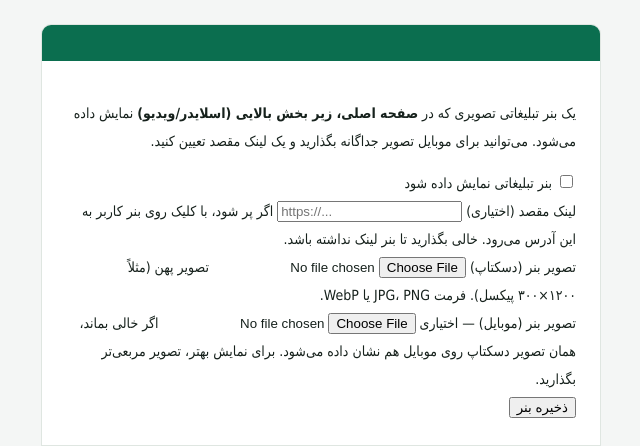
After one commit to ErfanHaddadiGivi/itecho-new-code, a PHP site: the page made by app/Views/admin/ad-banner/index.php in a window 1280 px wide. The commit adds this page. Shown: the top 446 px of the page, without its empty margins (319-959 px from the left). Run offline with PHP 8.4, Linux system fonts and the light colour scheme; the template is opened without the code that fills it, so the values that code supplies are empty; some libraries are stand-ins or nearby versions.

Commit message:
feat(ui): بزرگ‌تر شدن لوگو/آیکون‌ها + بنر تبلیغاتی با تنظیمات پنل
۱) لوگو و آیکون‌های هدر (سبد/حساب) بزرگ‌تر شدند تا خواناتر و برجسته‌تر باشند
   (اندازهٔ لوگوی تصویری/متنی، مارک IT و آیکون‌ها).

۲) بنر تبلیغاتی صفحه اصلی:
   - صفحهٔ مدیریت «بنر تبلیغاتی» (زیر بخش «شخصی‌سازی ظاهر») با تنظیمات:
     فعال/غیرفعال، تصویر دسکتاپ، تصویر موبایل (اختیاری) و لینک مقصد.
     AdBannerController + مسیرها + آیتم منوی ادمین.
   - مقادیر در جدول settings ذخیره می‌شوند (بدون تغییر ساختار دیتابیس)؛
     تصاویر در uploads/banners.
   - نمایش در صفحه اصلی، بین بخش بالایی (اسلایدر/ویدیو) و دسته‌بندی‌ها؛
     سوییچ تصویر دسکتاپ/موبایل با <picture> بدون جاوااسکریپت. اگر لینک
     داشته باشد کل بنر کلیک‌پذیر می‌شود.

Co-Authored-By: Claude Opus 4.8 <noreply@anthropic.com>
Claude-Session: https://claude.ai/code/session_01N4PmzkgFdEdHsDn6p31Fzw

```diff
--- /dev/null
+++ b/app/Views/admin/ad-banner/index.php
@@ -0,0 +1,82 @@
+<?php
+/**
+ * تنظیمات بنر تبلیغاتی صفحه اصلی
+ *
+ * @var bool   $enabled
+ * @var string $image   نام فایل تصویر دسکتاپ
+ * @var string $mobile  نام فایل تصویر موبایل
+ * @var string $link    آدرس مقصد بنر
+ * @var array  $errors
+ */
+
+use App\Core\Csrf;
+?>
+
+<div class="page-actions">
+    <p class="page-hint">
+        یک بنر تبلیغاتی تصویری که در <b>صفحه اصلی، زیر بخش بالایی (اسلایدر/ویدیو)</b>
+        نمایش داده می‌شود. می‌توانید برای موبایل تصویر جداگانه بگذارید و یک لینک مقصد تعیین کنید.
+    </p>
+</div>
+
+<?php if (isset($errors['image'])): ?>
+    <div class="panel panel--todo" style="border-inline-start-color: var(--danger);">
+        <p><?= e($errors['image']) ?></p>
+    </div>
+<?php endif; ?>
+
+<form action="<?= e(url('admin/ad-banner')) ?>" method="post" enctype="multipart/form-data" class="form">
+    <?= Csrf::field() ?>
+
+    <section class="panel panel--form">
+        <div class="field field--check">
+            <label>
+                <input type="checkbox" name="ad_banner_enabled" value="1" <?= $enabled ? 'checked' : '' ?>>
+                بنر تبلیغاتی نمایش داده شود
+            </label>
+        </div>
+
+        <div class="field">
+            <label for="ad_banner_link">لینک مقصد (اختیاری)</label>
+            <input type="text" id="ad_banner_link" name="ad_banner_link" dir="ltr"
+                   value="<?= e((string) $link) ?>" placeholder="https://...">
+            <span class="field__hint">اگر پر شود، با کلیک روی بنر کاربر به این آدرس می‌رود. خالی بگذارید تا بنر لینک نداشته باشد.</span>
+        </div>
+
+        <div class="brand-uploads">
+            <!-- تصویر دسکتاپ -->
+            <div class="field brand-upload">
+                <label>تصویر بنر (دسکتاپ)</label>
+                <?php if ($image): ?>
+                    <div class="brand-upload__preview brand-upload__preview--banner">
+                        <img src="<?= e(url('uploads/banners/' . $image)) ?>" alt="بنر فعلی">
+                    </div>
+                    <label class="brand-upload__remove">
+                        <input type="checkbox" name="remove_ad_image" value="1"> حذف تصویر دسکتاپ
+                    </label>
+                <?php endif; ?>
+                <input type="file" name="ad_image" accept="image/png,image/jpeg,image/webp">
+                <span class="field__hint">تصویر پهن (مثلاً ۱۲۰۰×۳۰۰ پیکسل). فرمت JPG، PNG یا WebP.</span>
+            </div>
+
+            <!-- تصویر موبایل -->
+            <div class="field brand-upload">
+                <label>تصویر بنر (موبایل) — اختیاری</label>
+                <?php if ($mobile): ?>
+                    <div class="brand-upload__preview brand-upload__preview--banner">
+                        <img src="<?= e(url('uploads/banners/' . $mobile)) ?>" alt="بنر موبایل فعلی">
+                    </div>
+                    <label class="brand-upload__remove">
+                        <input type="checkbox" name="remove_ad_image_mobile" value="1"> حذف تصویر موبایل
+                    </label>
+                <?php endif; ?>
+                <input type="file" name="ad_image_mobile" accept="image/png,image/jpeg,image/webp">
+                <span class="field__hint">اگر خالی بماند، همان تصویر دسکتاپ روی موبایل هم نشان داده می‌شود. برای نمایش بهتر، تصویر مربعی‌تر بگذارید.</span>
+            </div>
+        </div>
+
+        <div class="form-actions form-actions--sticky">
+            <button class="btn btn--primary" type="submit">ذخیره بنر</button>
+        </div>
+    </section>
+</form>
--- a/app/Views/layouts/admin.php
+++ b/app/Views/layouts/admin.php
@@ -64,6 +64,7 @@ $isActive = static function (string $segment) use ($path): string {
             <span class="admin-nav__label">شخصی‌سازی ظاهر</span>
             <a class="admin-nav__link<?= $isActive('appearance') ?>" href="<?= e(url('admin/appearance')) ?>">رنگ، لوگو و نام</a>
             <a class="admin-nav__link<?= $isActive('banners') ?>" href="<?= e(url('admin/banners')) ?>">اسلایدر صفحه اصلی</a>
+            <a class="admin-nav__link<?= $isActive('ad-banner') ?>" href="<?= e(url('admin/ad-banner')) ?>">بنر تبلیغاتی</a>
             <a class="admin-nav__link<?= $isActive('page-videos') ?>" href="<?= e(url('admin/page-videos')) ?>">ویدیوی صفحات</a>
 
             <span class="admin-nav__label">پیکربندی</span>
--- a/app/Views/site/home.php
+++ b/app/Views/site/home.php
@@ -41,6 +41,9 @@ $heroCta      = Setting::get('hero_cta', 'شروع خرید');
         <?php App\Core\View::partial('site/partials/hero-slider', ['banners' => $banners]); ?>
     </div>
 <?php endif; ?>
+
+<!-- بنر تبلیغاتی (اختیاری، از پنل مدیریت) -->
+<?php App\Core\View::partial('site/partials/ad-banner'); ?>
 
 <!-- دسته‌بندی‌های اصلی -->
 <section class="section" id="categories">
--- a/app/routes.php
+++ b/app/routes.php
@@ -166,6 +166,10 @@ $router->post('/admin/pages/{id}/delete','Admin\PageController@destroy');
 $router->get('/admin/appearance',  'Admin\AppearanceController@index');
 $router->post('/admin/appearance', 'Admin\AppearanceController@update');
 
+// --- بنر تبلیغاتی صفحه اصلی ---
+$router->get('/admin/ad-banner',  'Admin\AdBannerController@index');
+$router->post('/admin/ad-banner', 'Admin\AdBannerController@update');
+
 // --- ویدیوی پس‌زمینه‌ی صفحه‌ها ---
 $router->get('/admin/page-videos',           'Admin\PageVideoController@index');
 $router->post('/admin/page-videos',          'Admin\PageVideoController@store');
```
Also changed, not shown: app/Controllers/Admin/AdBannerController.php (added, +80 -0 lines), app/Views/site/partials/ad-banner.php (added, +36 -0 lines), assets/css/base.css (+8 -6 lines), assets/css/site.css (+16 -0 lines).
